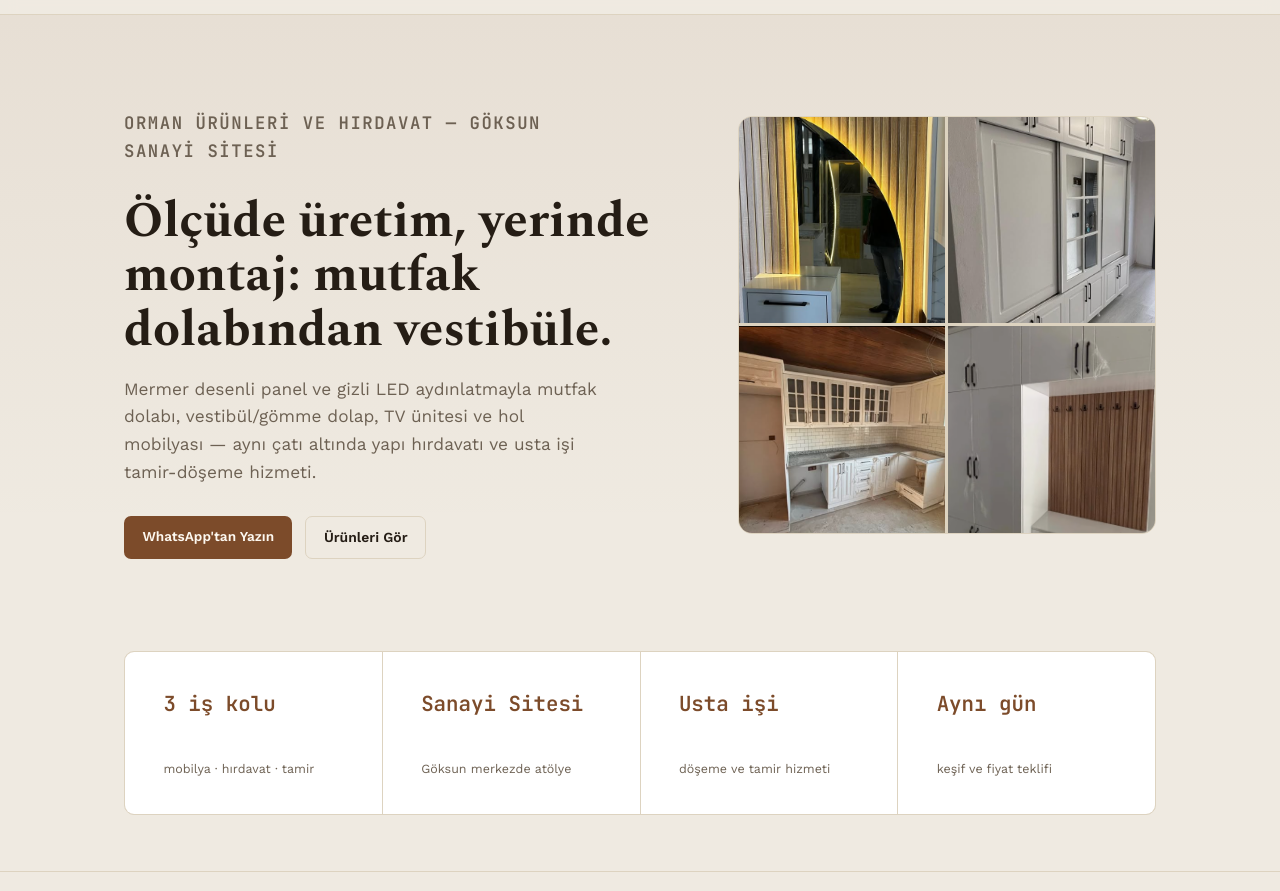
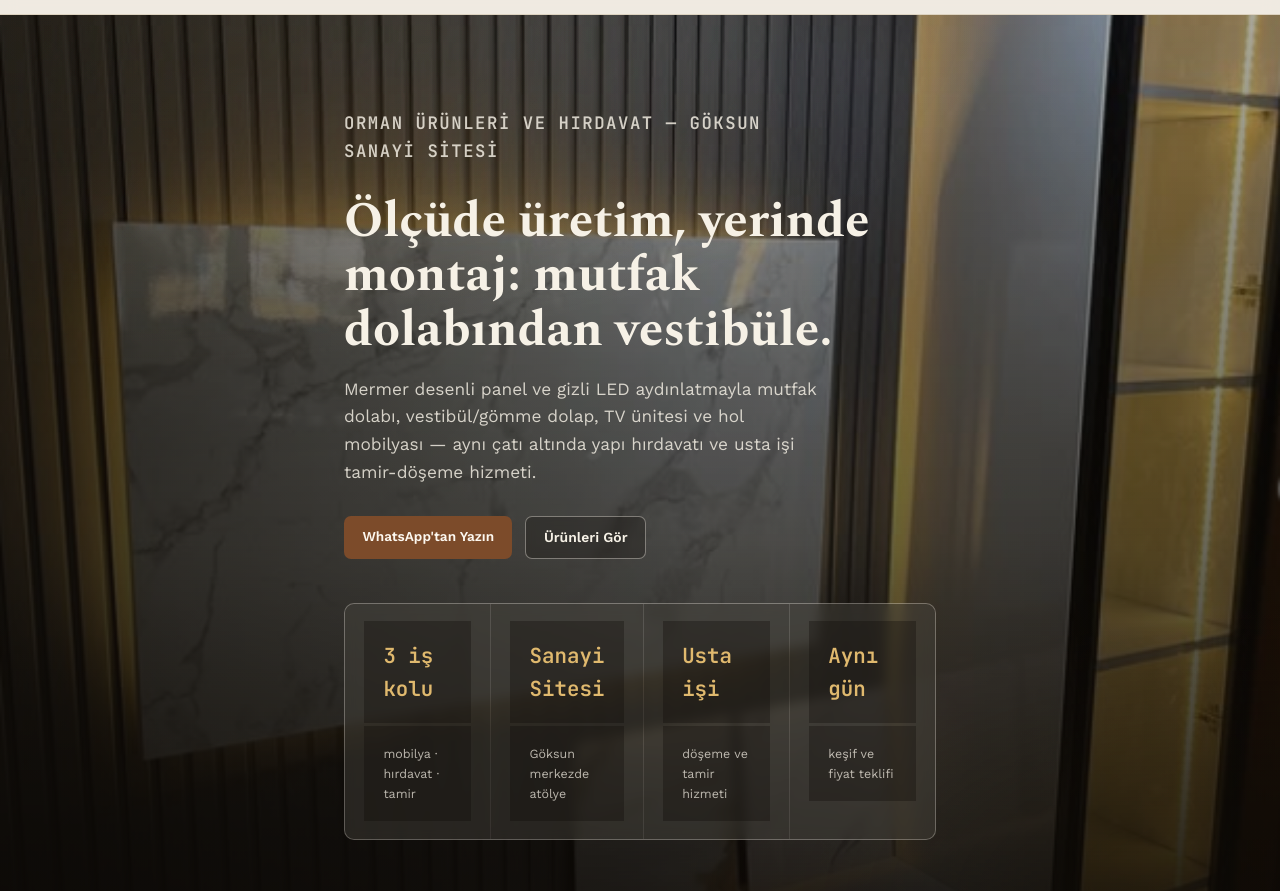
Before and after one commit to selahattinpeltek46-sudo/babacan-mobilya, a plain HTML site: page index.html in a window 1280 px wide. Shown: the part 61-952 px from the top of the page. Drawn offline with nearby package versions, Linux system fonts and the light colour scheme.

Commit message:
Hero bölümünü atmosferik fotoğraf üzerine güncelle, adres ve ikinci hattı ekle

```diff
--- a/index.html
+++ b/index.html
@@ -89,34 +89,49 @@
   .cta-ghost:hover { border-color: var(--walnut); }
 
   .hero {
+    position: relative; overflow: hidden; min-height: 78vh;
+    display: flex; align-items: flex-end;
     padding: 4.75rem 0 3.5rem; border-bottom: 1px solid var(--border);
+    isolation: isolate;
+  }
+  .hero-bg { position: absolute; inset: 0; z-index: -3; }
+  .hero-bg img { width: 100%; height: 100%; object-fit: cover; display: block; filter: saturate(0.88) brightness(0.86); }
+  .hero-scrim {
+    position: absolute; inset: 0; z-index: -2;
     background:
-      linear-gradient(180deg, color-mix(in srgb, var(--walnut) 7%, transparent), transparent 60%);
+      linear-gradient(180deg, rgba(15,12,8,0.18) 0%, rgba(15,12,8,0.52) 60%, rgba(12,9,6,0.88) 100%),
+      linear-gradient(90deg, rgba(12,9,6,0.55) 0%, rgba(12,9,6,0.08) 55%);
   }
-  .hero-grid { display: grid; grid-template-columns: 1.15fr 0.85fr; gap: 3rem; align-items: center; }
+  .hero-mist {
+    position: absolute; inset: 0; z-index: -1; pointer-events: none;
+    background:
+      radial-gradient(115% 65% at 8% 0%, rgba(238,232,220,0.30), transparent 62%),
+      radial-gradient(80% 55% at 100% 100%, rgba(173,138,62,0.22), transparent 60%);
+    mix-blend-mode: overlay;
+  }
+  .hero-content { position: relative; max-width: 40rem; }
   .eyebrow {
     font-family: "JetBrains Mono", monospace; font-size: 0.72rem; font-weight: 600;
-    letter-spacing: 0.09em; text-transform: uppercase; color: var(--brass); margin-bottom: 1.1rem;
+    letter-spacing: 0.09em; text-transform: uppercase; color: #e0b96e; margin-bottom: 1.1rem;
   }
-  .hero h1 { font-size: clamp(2.1rem, 4.6vw, 3.1rem); line-height: 1.1; font-weight: 700; text-wrap: balance; }
-  .hero p { color: var(--ink-muted); font-size: 1.08rem; max-width: 44ch; margin: 1.15rem 0 1.85rem; }
+  .hero h1 { font-size: clamp(2.1rem, 4.6vw, 3.1rem); line-height: 1.1; font-weight: 700; text-wrap: balance; color: #f6f1e6; }
+  .hero p { color: rgba(246,241,230,0.82); font-size: 1.08rem; max-width: 44ch; margin: 1.15rem 0 1.85rem; }
   .hero-ctas { display: flex; gap: 0.8rem; flex-wrap: wrap; }
-
-  .hero-art {
-    aspect-ratio: 1/1; border-radius: 14px; border: 1px solid var(--border); overflow: hidden;
-    display: grid; grid-template-columns: repeat(2, 1fr); grid-template-rows: repeat(2, 1fr); gap: 3px;
-    background: var(--border);
+  .hero .cta-ghost {
+    border-color: rgba(246,241,230,0.4); color: #f6f1e6;
+    background: rgba(20,16,11,0.28); backdrop-filter: blur(4px);
   }
-  .hero-art .cell { background: var(--surface-2); overflow: hidden; }
-  .hero-art img { width: 100%; height: 100%; object-fit: cover; display: block; }
+  .hero .cta-ghost:hover { border-color: #e0b96e; }
 
   .stats {
-    display: grid; grid-template-columns: repeat(4, 1fr); gap: 1px; background: var(--border);
-    border: 1px solid var(--border); border-radius: 10px; overflow: hidden; margin-top: 2.75rem;
+    display: grid; grid-template-columns: repeat(4, 1fr); gap: 1px;
+    background: rgba(246,241,230,0.16);
+    border: 1px solid rgba(246,241,230,0.22); border-radius: 10px; overflow: hidden;
+    margin-top: 2.75rem; backdrop-filter: blur(6px);
   }
-  .stats div { background: var(--surface); padding: 1.1rem 1.2rem; }
-  .stats .n { font-family: "JetBrains Mono", monospace; font-weight: 600; font-size: 1.3rem; color: var(--walnut); }
-  .stats .l { font-size: 0.78rem; color: var(--ink-muted); margin-top: 0.2rem; }
+  .stats div { background: rgba(15,12,8,0.32); padding: 1.1rem 1.2rem; }
+  .stats .n { font-family: "JetBrains Mono", monospace; font-weight: 600; font-size: 1.3rem; color: #e0b96e; }
+  .stats .l { font-size: 0.78rem; color: rgba(246,241,230,0.72); margin-top: 0.2rem; }
 
   section { padding: 4rem 0; }
   .section-head { max-width: 58ch; margin-bottom: 2.25rem; }
@@ -176,7 +191,7 @@
 
   @media (max-width: 780px) {
     nav ul { display: none; }
-    .hero-grid { grid-template-columns: 1fr; }
+    .hero { min-height: 68vh; }
     .stats { grid-template-columns: repeat(2,1fr); }
     .pillars { grid-template-columns: 1fr; }
     .gallery { grid-template-columns: repeat(2,1fr); }
@@ -200,8 +215,10 @@
 </header>
 
 <div class="hero">
-  <div class="container hero-grid">
-    <div>
+  <div class="hero-bg"><img src="images/foto (10).png" alt="Işıklı ayna ve hol mobilyası, atölyeden bir kare" loading="eager"></div>
+  <div class="hero-scrim"></div>
+  <div class="hero-mist"></div>
+  <div class="container hero-content">
     <p class="eyebrow">Orman Ürünleri ve Hırdavat — Göksun Sanayi Sitesi</p>
     <h1>Ölçüde üretim, yerinde montaj: mutfak dolabından vestibüle.</h1>
     <p>Mermer desenli panel ve gizli LED aydınlatmayla mutfak dolabı, vestibül/gömme dolap, TV ünitesi ve hol mobilyası — aynı çatı altında yapı hırdavatı ve usta işi tamir-döşeme hizmeti.</p>
@@ -209,14 +226,7 @@
       <a class="cta-btn" href="https://wa.me/905056088235" target="_blank" rel="noopener">WhatsApp'tan Yazın</a>
       <a class="cta-ghost" href="#urunler">Ürünleri Gör</a>
     </div>
-    </div>
-    <div class="hero-art">
-      <div class="cell"><img src="images/foto (11).png" alt="Mermer panelli TV ünitesi" loading="lazy"></div>
-      <div class="cell"><img src="images/foto (6).png" alt="Aynalı sürgülü vestibül dolabı" loading="lazy"></div>
-      <div class="cell"><img src="images/foto (1).png" alt="Mermer detaylı mutfak dolabı" loading="lazy"></div>
-      <div class="cell"><img src="images/foto (4).png" alt="Ahşap panelli vestiyer" loading="lazy"></div>
-    </div>
-    <div class="stats" style="grid-column: 1 / -1;">
+    <div class="stats">
       <div><div class="n">3 iş kolu</div><div class="l">mobilya · hırdavat · tamir</div></div>
       <div><div class="n">Sanayi Sitesi</div><div class="l">Göksun merkezde atölye</div></div>
       <div><div class="n">Usta işi</div><div class="l">döşeme ve tamir hizmeti</div></div>
@@ -334,7 +344,8 @@
         <div class="contact-line"><span>Telefon</span><a href="tel:+905056088235">0505 608 82 35</a></div>
         <div class="contact-line"><span>WhatsApp</span><a href="https://wa.me/905056088235" target="_blank" rel="noopener">Mesaj gönder</a></div>
         <div class="contact-line"><span>Instagram</span><a href="https://www.instagram.com/babacanmobilyam46/" target="_blank" rel="noopener">@babacanmobilyam46</a></div>
-        <div class="contact-line"><span>Adres</span><span>Yeni Mah., Göksun Sanayi Sitesi Yolu</span></div>
+        <div class="contact-line"><span>Adres</span><span>Yeni Mah., Göksun Sanayi Sitesi, 46600 Göksun/Kahramanmaraş</span></div>
+        <div class="contact-line"><span>İkinci Hat</span><a href="tel:+905525145273">0552 514 52 73</a></div>
         <div class="contact-line"><span>Çalışma Saatleri</span><span>Pazartesi–Cumartesi, 08:00–18:00</span></div>
       </div>
       <div class="map-art">Harita alanı — Google Haritalar konum gömme yeri</div>
```
Lines whose indentation alone changed are shown as unchanged.
